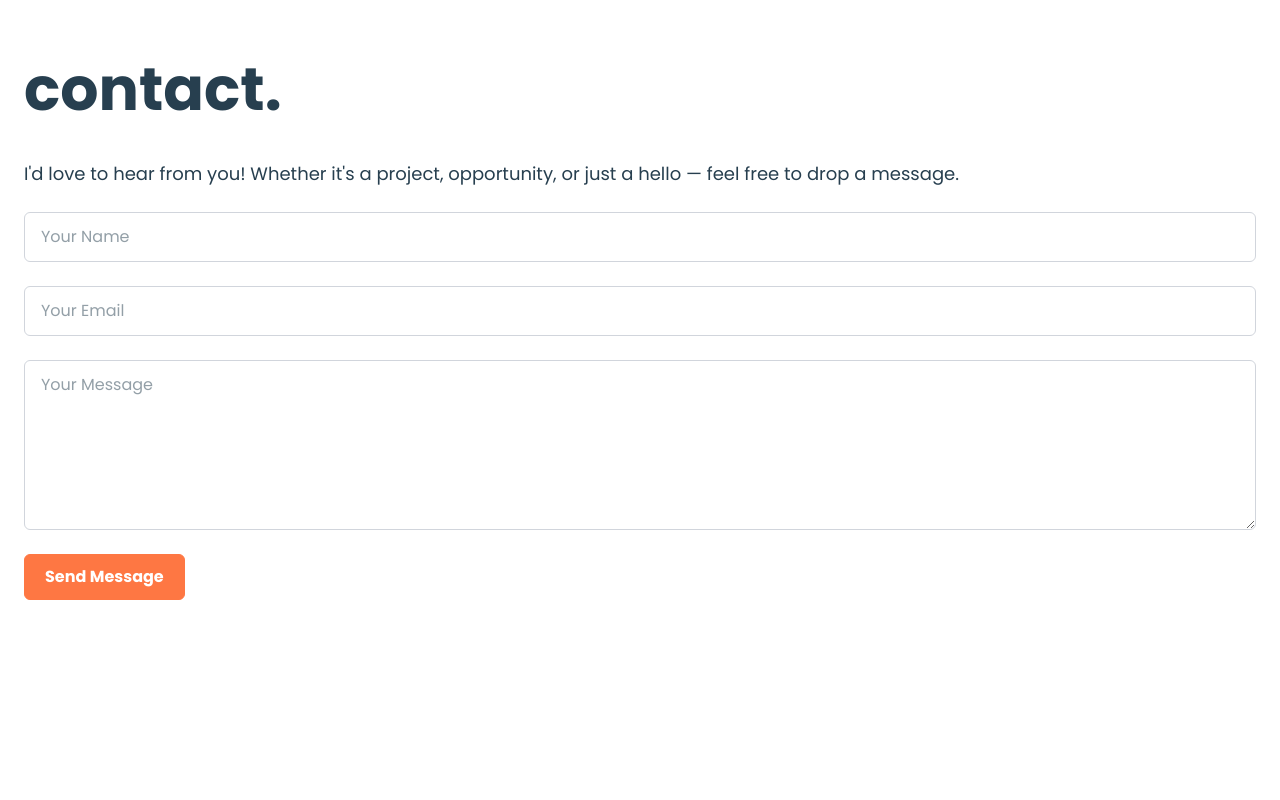
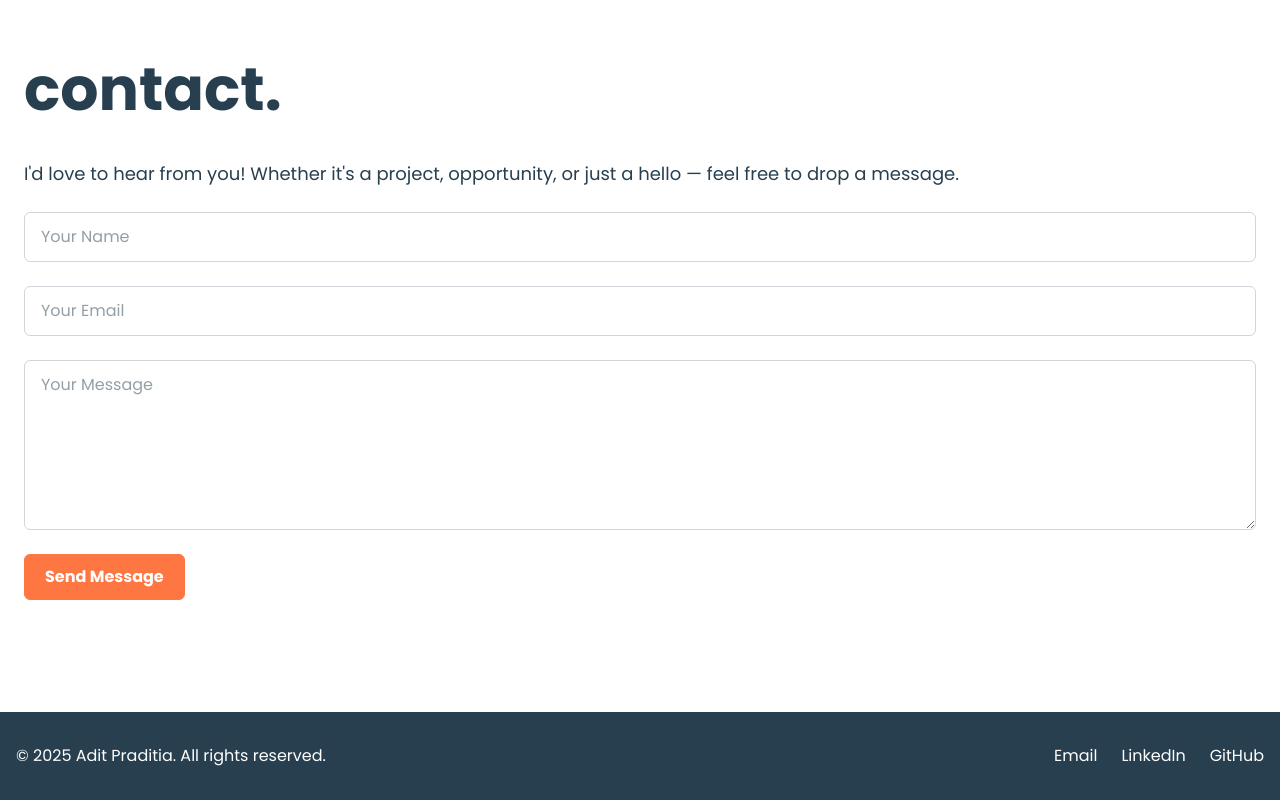
Before and after one commit to praditia12/portofolio_page_react, a React (Vite) app: page / in a window 1280 px wide. Shown: the part 2537-3337 px from the top of the page. Before the commit the page ends 3249 px from the top, so only its background shows below. Built offline with nearby package versions, Linux system fonts and the light colour scheme.

Commit message:
fix: add section footer on layout

```diff
--- a/src/pages/home/Home.tsx
+++ b/src/pages/home/Home.tsx
@@ -1,5 +1,6 @@
 import { Suspense, lazy } from "react";
 import ScrollToTop from "../../components/common/ScrollToTop/ScrollToTop";
+import Footer from "../../components/sections/footer/Footer";
 
 const Navbar = lazy(() => import("../../components/sections/navbar/Navbar"));
 const Hero = lazy(() => import("../../components/sections/hero/Hero"));
@@ -32,6 +33,10 @@ const Home = () => {
                 <Contact />
             </Suspense>
 
+            <Suspense fallback={<SectionLoader />}>
+                <Footer />
+            </Suspense>
+
             <ScrollToTop />
         </main>
     );
```
